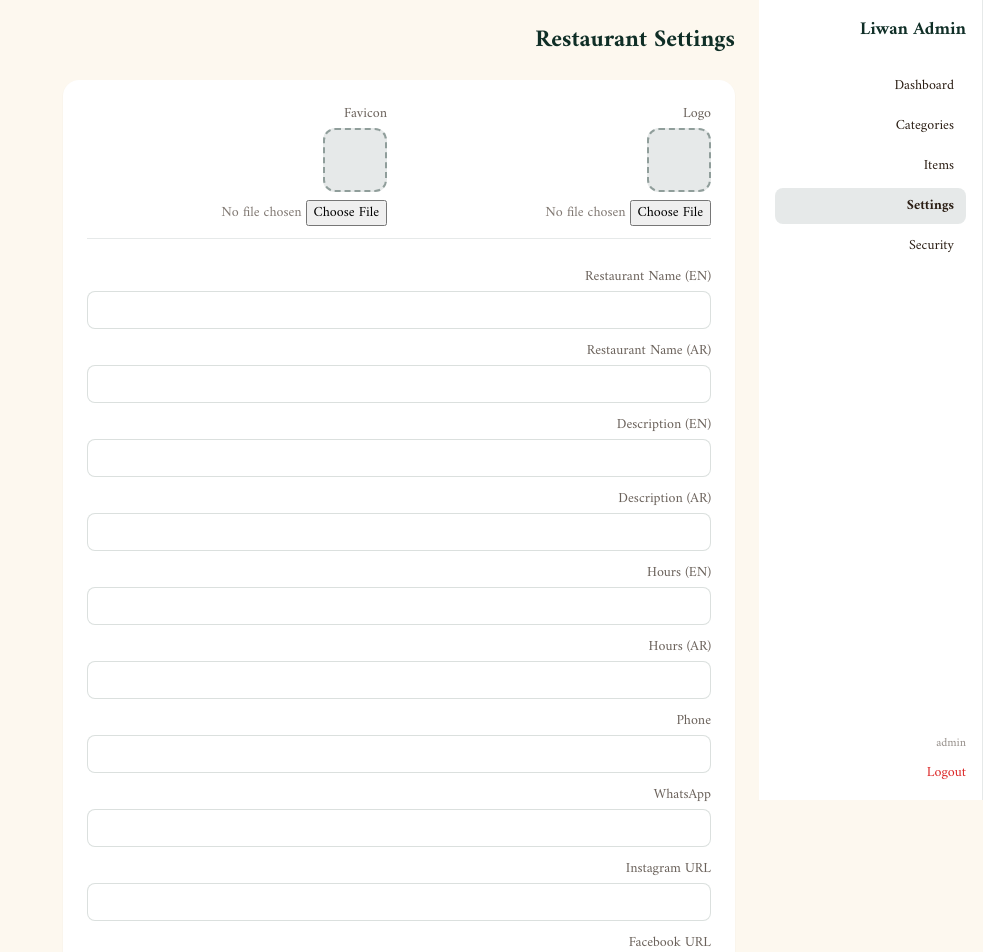
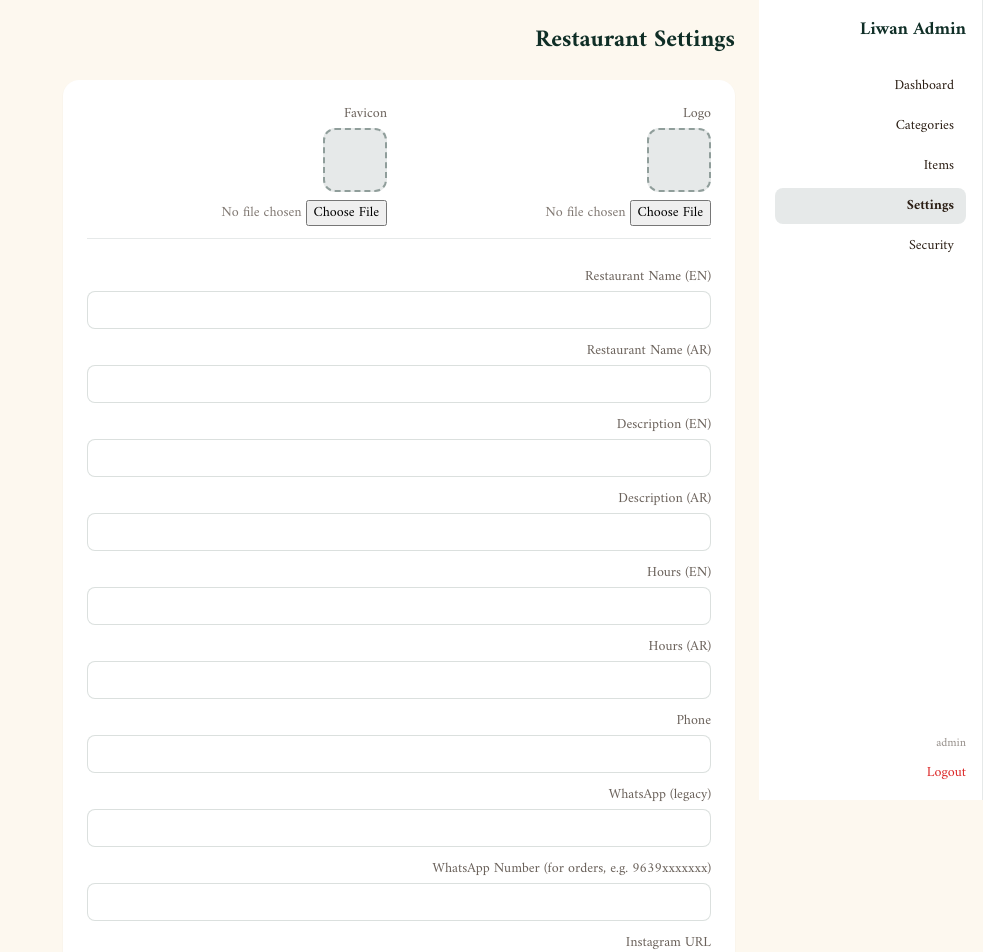
Before and after one commit to retr0rev/liwan-cafe, a React (Vite) app in the folder frontend/: page /admin/settings in a window 1280 px wide. Shown: the top 952 px of the page, without its empty margins (297-1280 px from the left). Built offline with nearby package versions, Linux system fonts and the light colour scheme; no server answers; sample sign-in values are in the browser's storage.

Commit message:
feat(admin): whatsapp_number in settings

```diff
--- a/frontend/src/admin/pages/Settings.tsx
+++ b/frontend/src/admin/pages/Settings.tsx
@@ -11,7 +11,8 @@ const FIELDS: { key: string; label: string }[] = [
   { key: 'hours_en', label: 'Hours (EN)' },
   { key: 'hours_ar', label: 'Hours (AR)' },
   { key: 'phone', label: 'Phone' },
-  { key: 'whatsapp', label: 'WhatsApp' },
+  { key: 'whatsapp', label: 'WhatsApp (legacy)' },
+  { key: 'whatsapp_number', label: 'WhatsApp Number (for orders, e.g. 9639xxxxxxx)' },
   { key: 'instagram', label: 'Instagram URL' },
   { key: 'facebook', label: 'Facebook URL' },
   { key: 'tiktok', label: 'TikTok URL' },
```
